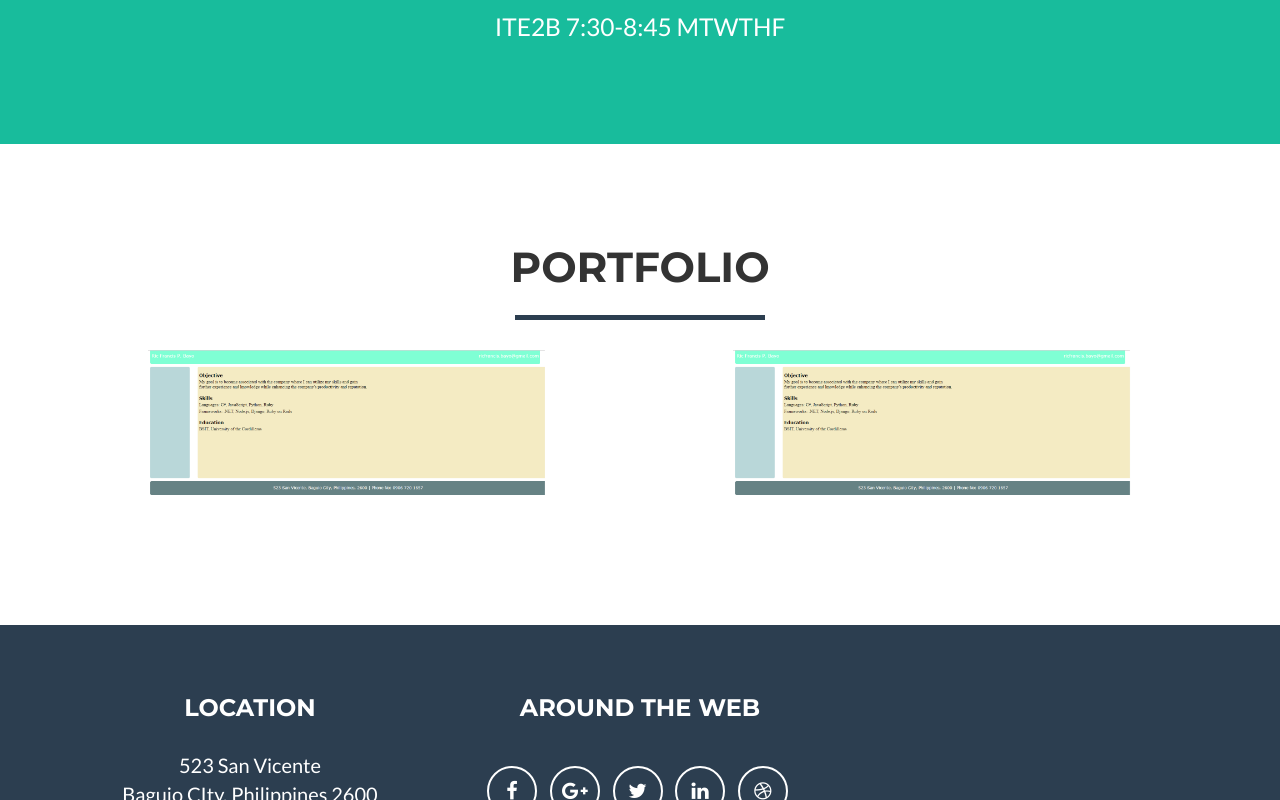
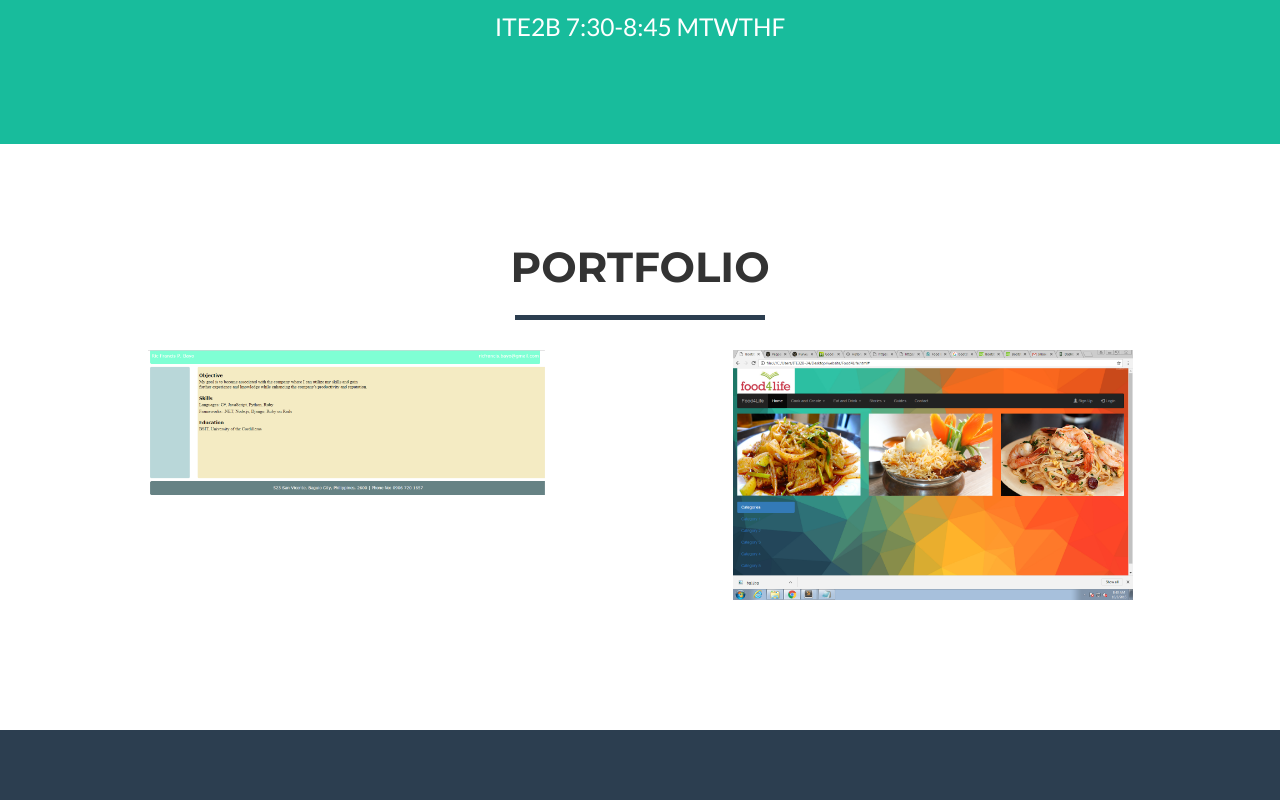
Before and after one commit to ricfrancis/Portfolio, a website: page index.html in a window 1280 px wide. Shown: the part 506-1306 px from the top of the page. Drawn offline with nearby package versions, Linux system fonts and the light colour scheme.

Commit message:
Update index.html

```diff
--- a/index.html
+++ b/index.html
@@ -109,7 +109,7 @@
                                 <i class="fa fa-search-plus fa-3x">Website</i>
                             </div>
                         </div>
-                        <img src="resume.png" class="img-responsive" alt="">
+                        <img src="web.png" class="img-responsive" alt="">
                     </a>
                 </div>
             </div>
```
